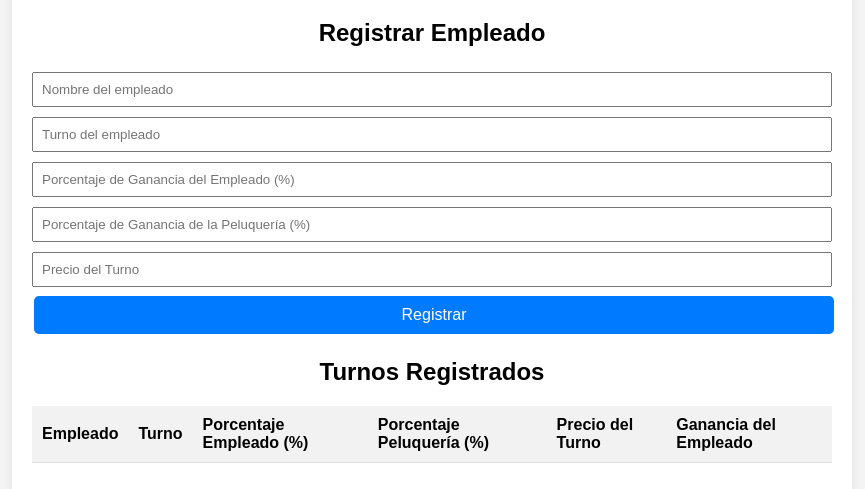
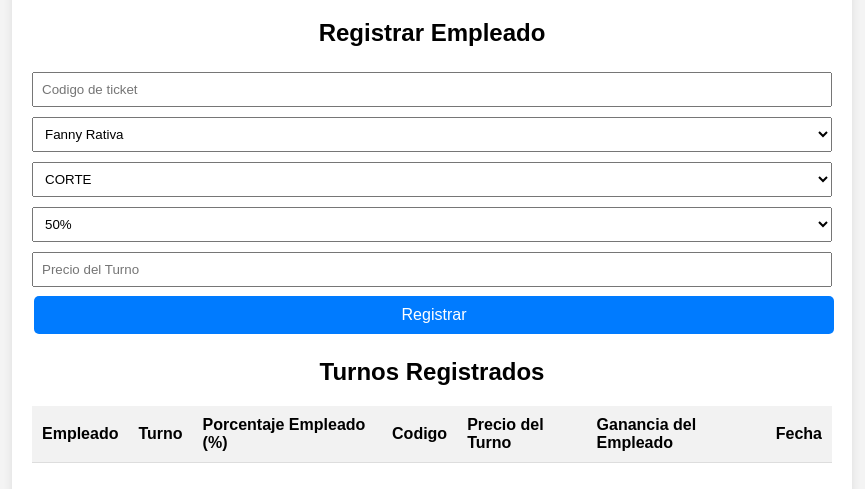
Before and after one commit to regeditjose/pelu2, a plain HTML site: page index.html in a window 1280 px wide. Shown: the part 109-598 px from the top of the page, without its empty margins (208-1073 px from the left). Drawn offline with Linux system fonts and the light colour scheme.

Commit message:
Primera edicion index.html

```diff
--- a/index.html
+++ b/index.html
@@ -37,7 +37,13 @@
   form {
     margin-bottom: 20px;
   }
-  input[type="text"], input[type="number"], input[type="submit"] {
+  input[type="text"], input[type="number"], input[type="date"], input[type="submit"] {
+    width: 100%;
+    padding: 8px;
+    margin: 5px 0;
+    box-sizing: border-box;
+  }
+  select[type="text"], input[type="number"], input[type="date"], input[type="submit"] {
     width: 100%;
     padding: 8px;
     margin: 5px 0;
@@ -65,13 +71,41 @@
 <div class="container">
   <h1>Panel de Administrador</h1>
   <h2>Registrar Empleado</h2>
-  <form id="employeeForm">
-    <input type="text" name="nombre" placeholder="Nombre del empleado">
-    <input type="text" name="turno" placeholder="Turno del empleado">
-    <input type="number" name="porcentajeEmpleado" placeholder="Porcentaje de Ganancia del Empleado (%)" min="0" max="100">
-    <input type="number" name="porcentajePeluqueria" placeholder="Porcentaje de Ganancia de la Peluquería (%)" min="0" max="100">
-    <input type="number" name="precioTurno" placeholder="Precio del Turno">
-    <input type="submit" value="Registrar">
+    <form id="employeeForm">
+      <input type="number" name="codigo_de_ticket" placeholder="Codigo de ticket" min="0" max="9000">
+      <select name="nombre" type="text">
+        <option value="Fanny Rativa">Fanny Rativa</option>
+        <option value="Diana">Diana</option>
+        <option value="Alejandra Medina">Alejandra Medina</option>
+        <option value="Emilce">Emilce</option>
+        <option value="Jorgelis">Jorgelis</option>
+        <option value="Vanesa">Vanesa</option>
+        <option value="Edgar">Edgar</option>
+        <option value="Camila">Camila</option>
+        <option value="Alejandra Juiza">Alejandra Juiza</option>
+      </select>
+      <select name="turno" type="text">
+        <option value="CORTE">CORTE</option>
+        <option value="TINTE">TINTE</option>
+        <option value="CEPILLADO">CEPILLADO</option>
+        <option value="MAN. CONVENCIONAL">MAN. CONVENCIONAL</option>
+        <option value="PED. CONVENCIONAL">PED. CONVENCIONAL</option>
+        <option value="ACRILICO">ACRILICO</option>
+        <option value="SEMIPERMANENTE">SEMIPERMANENTE</option>
+        <option value="CERA">CERA</option>
+      </select>
+      <select name="porcentajeEmpleado" type="text">
+        <option value="50">50%</option>
+        <option value="55">55%</option>
+        <option value="60">60%</option>
+        <option value="70">70%</option>
+        <option value="100">100%</option>
+      </select>
+
+      <input type="number" name="precioTurno" placeholder="Precio del Turno">
+
+      <input type="submit" value="Registrar">
+
   </form>
   <h2>Turnos Registrados</h2>
   <table id="turnsTable">
@@ -80,9 +114,10 @@
         <th>Empleado</th>
         <th>Turno</th>
         <th>Porcentaje Empleado (%)</th>
-        <th>Porcentaje Peluquería (%)</th>
+        <th>Codigo</th>
         <th>Precio del Turno</th>
         <th>Ganancia del Empleado</th>
+        <th>Fecha</th>
       </tr>
     </thead>
     <tbody id="turnsTableBody">
@@ -97,18 +132,20 @@
     var nombre = this.elements["nombre"].value;
     var turno = this.elements["turno"].value;
     var porcentajeEmpleado = parseFloat(this.elements["porcentajeEmpleado"].value);
-    var porcentajePeluqueria = parseFloat(this.elements["porcentajePeluqueria"].value);
+    var codigo_de_ticket = parseFloat(this.elements["codigo_de_ticket"].value);
     var precioTurno = parseFloat(this.elements["precioTurno"].value);
+    var fecha = new Date().toISOString().split('T')[0]; // Obtener la fecha actual en formato yyyy-mm-dd
 
-    if (nombre.trim() !== "" && turno.trim() !== "" && !isNaN(porcentajeEmpleado) && !isNaN(porcentajePeluqueria) && !isNaN(precioTurno)) {
-      registrarEmpleado(nombre, turno, porcentajeEmpleado, porcentajePeluqueria, precioTurno);
+    if (nombre.trim() !== "" && turno.trim() !== "" && !isNaN(porcentajeEmpleado) && !isNaN(codigo_de_ticket) && !isNaN(precioTurno)) {
+      registrarEmpleado(nombre, turno, porcentajeEmpleado, codigo_de_ticket, precioTurno, fecha);
+      document.getElementById("fecha").value = fecha; // Mostrar la fecha actual en el campo de fecha
       this.reset(); // Limpia el formulario
     } else {
       alert("Por favor, complete todos los campos correctamente.");
     }
   });
 
-  function registrarEmpleado(nombre, turno, porcentajeEmpleado, porcentajePeluqueria, precioTurno) {
+  function registrarEmpleado(nombre, turno, porcentajeEmpleado, codigo_de_ticket, precioTurno, fecha) {
     var tableBody = document.getElementById("turnsTableBody");
     var newRow = tableBody.insertRow();
     var cell1 = newRow.insertCell(0);
@@ -117,14 +154,17 @@
     var cell4 = newRow.insertCell(3);
     var cell5 = newRow.insertCell(4);
     var cell6 = newRow.insertCell(5);
+    var cell7 = newRow.insertCell(6);
     cell1.textContent = nombre;
     cell2.textContent = turno;
     cell3.textContent = porcentajeEmpleado + "%";
-    cell4.textContent = porcentajePeluqueria + "%";
-    cell5.textContent = precioTurno + " USD";
+    cell4.textContent = codigo_de_ticket ;
+    cell5.textContent = precioTurno + " $";
 
     var gananciaEmpleado = (porcentajeEmpleado / 100) * precioTurno;
-    cell6.textContent = gananciaEmpleado.toFixed(2) + " USD";
+    cell6.textContent = gananciaEmpleado.toFixed(2) + " $";
+
+    cell7.textContent = fecha; // Mostrar la fecha en la última columna
   }
 </script>
 
```
